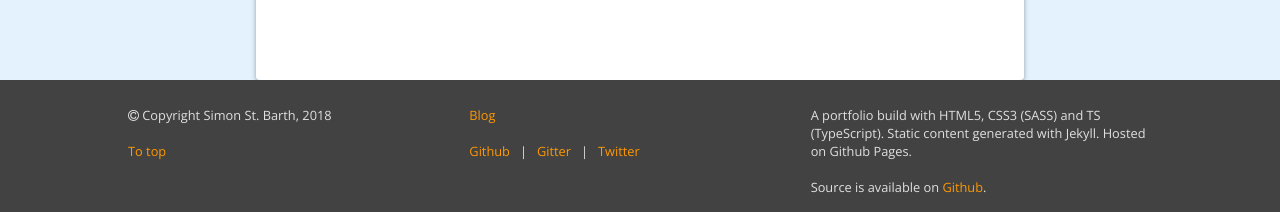
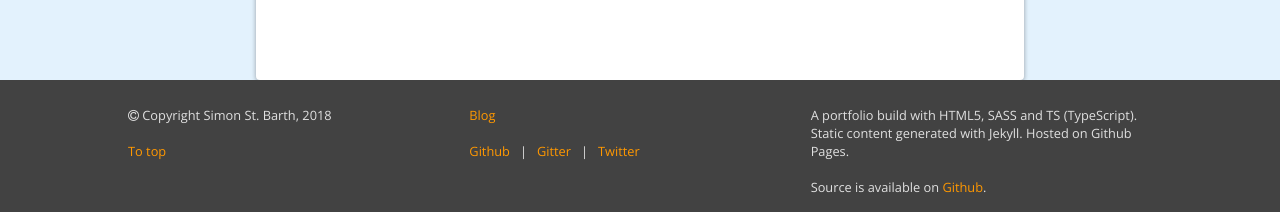
Before and after one commit to Data5tream/data5tream.github.io, a Jekyll site: the page built from blog.html, in a window 1280 px wide and 900 px high, scrolled down 85 px. Shown: the part 685-897 px from the top of the window. Built offline with Jekyll 4.4.1, drawn with Linux system fonts in a browser that asks for light colours; some of the changed lines change nothing that is shown.

Commit message:
Removed unused plugin

```diff
--- a/_config.yml
+++ b/_config.yml
@@ -16,7 +16,7 @@
 title: Simon St. Barth
 email: data5tream@protonmail.com
 description: >- # this means to ignore newlines until "baseurl:"
-  A portfolio build with HTML5, CSS3 (SASS) and TS (TypeScript). Static content generated with Jekyll. Hosted on Github Pages.
+  A portfolio build with HTML5, SASS and TS (TypeScript). Static content generated with Jekyll. Hosted on Github Pages.
 baseurl: "" # the subpath of your site, e.g. /blog
 url: "https://data5tream.github.io" # the base hostname & protocol for your site, e.g. http://example.com
 twitter_username: data5tream
@@ -28,7 +28,6 @@
 markdown: kramdown
 plugins:
   - jekyll-feed
-  - jekyll-coffeescript
 
 # Exclude from processing.
 # The following items will not be processed, by default. Create a custom list
```
